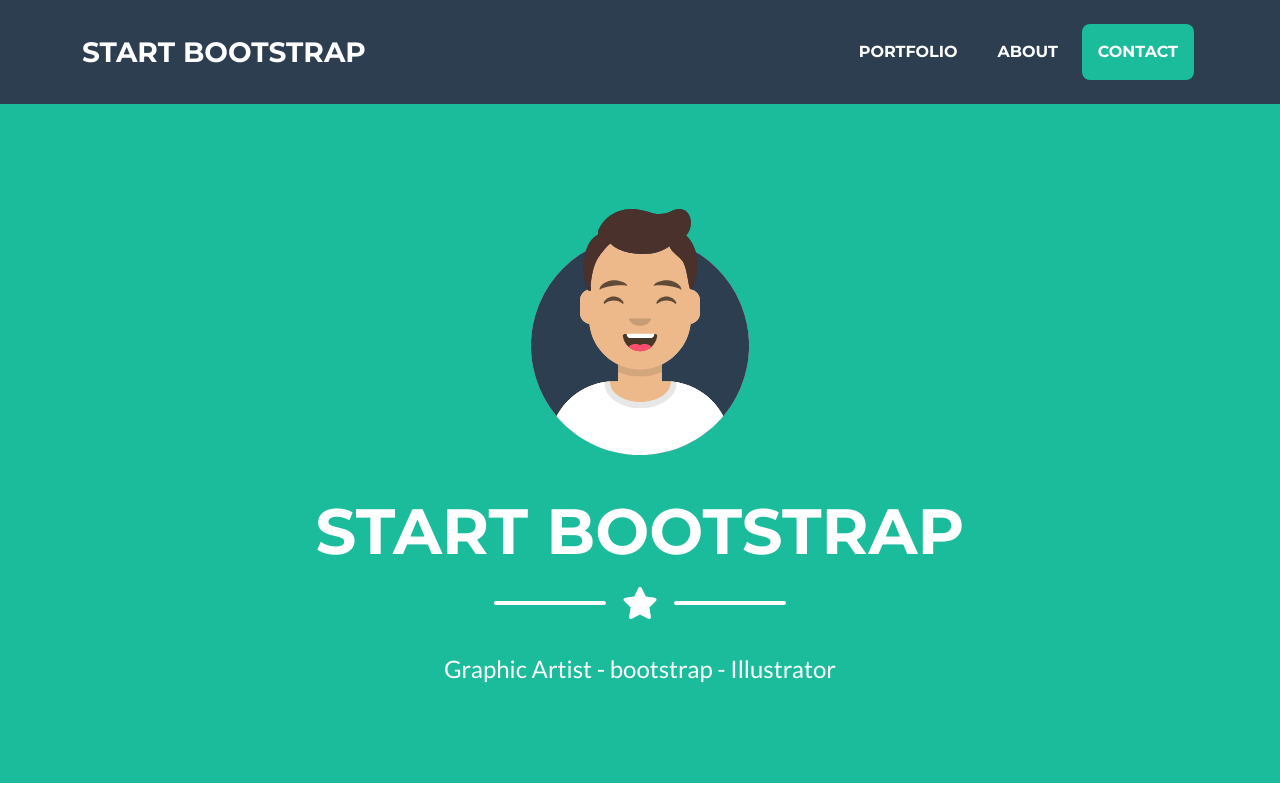
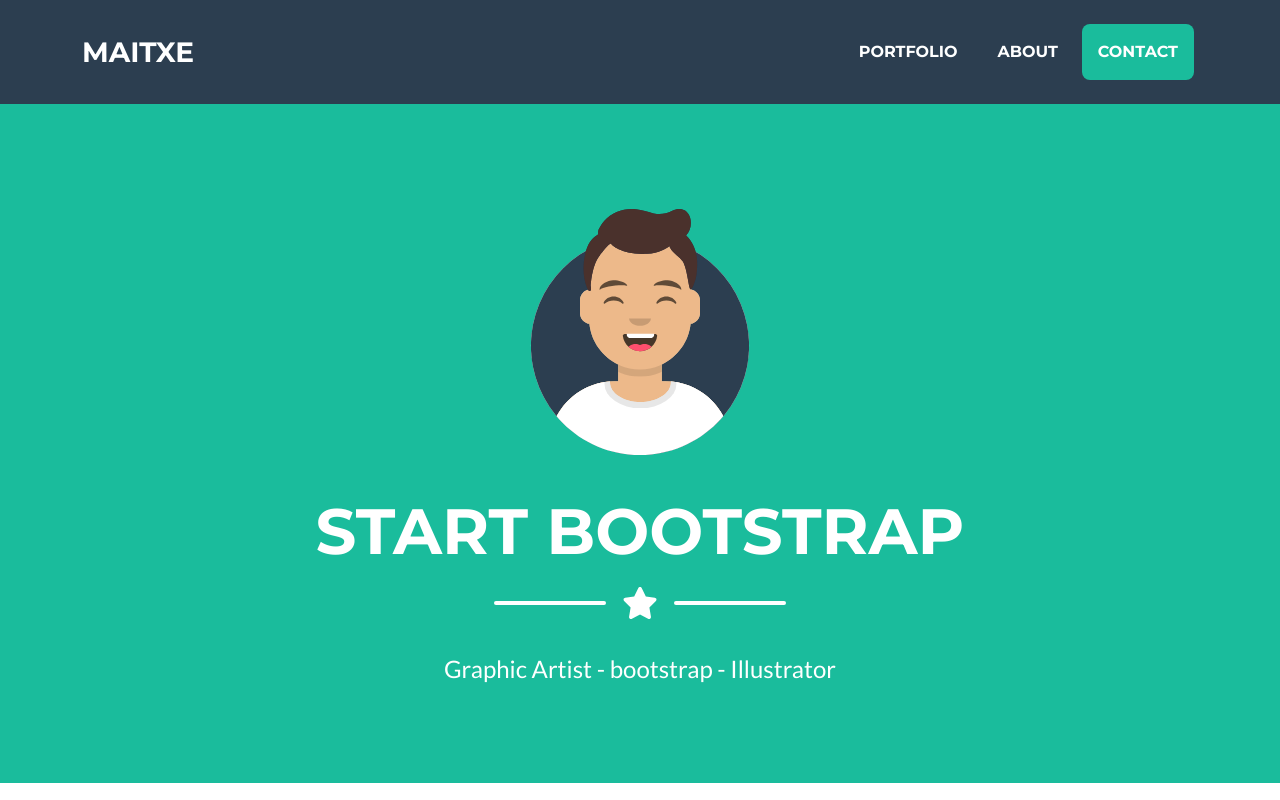
Before and after one commit to maitxe/landing_mencion, a plain HTML site: page index.html in a window 1280 px wide. Shown: the top 800 px of the page. Drawn offline with nearby package versions, Linux system fonts and the light colour scheme.

Commit message:
cambio index

```diff
--- a/index.html
+++ b/index.html
@@ -20,7 +20,7 @@
         <!-- Navigation-->
         <nav class="navbar navbar-expand-lg bg-secondary text-uppercase fixed-top" id="mainNav">
             <div class="container">
-                <a class="navbar-brand" href="#page-top">Start Bootstrap</a>
+                <a class="navbar-brand" href="#page-top">Maitxe</a>
                 <button class="navbar-toggler text-uppercase font-weight-bold bg-primary text-white rounded" type="button" data-bs-toggle="collapse" data-bs-target="#navbarResponsive" aria-controls="navbarResponsive" aria-expanded="false" aria-label="Toggle navigation">
                     Menu
                     <i class="fas fa-bars"></i>
```
